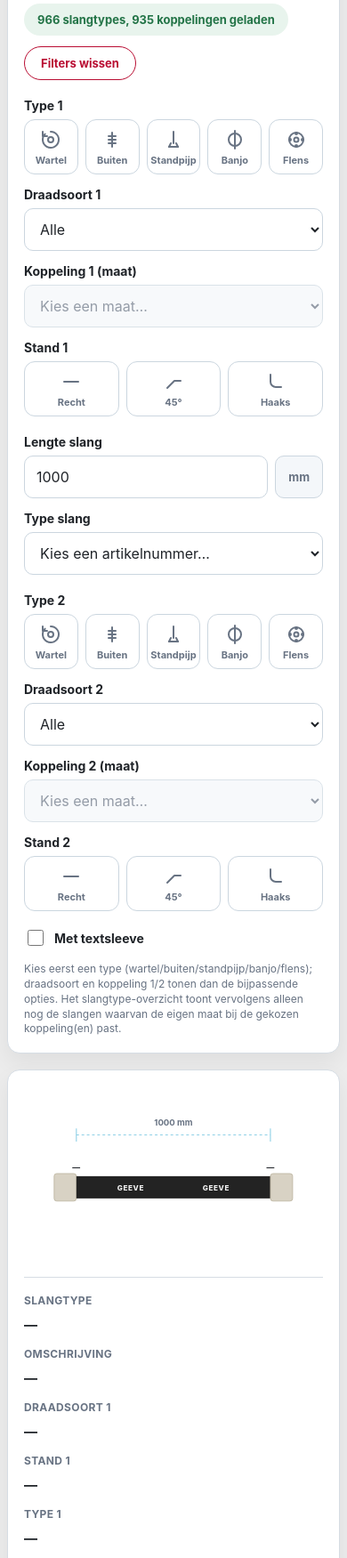
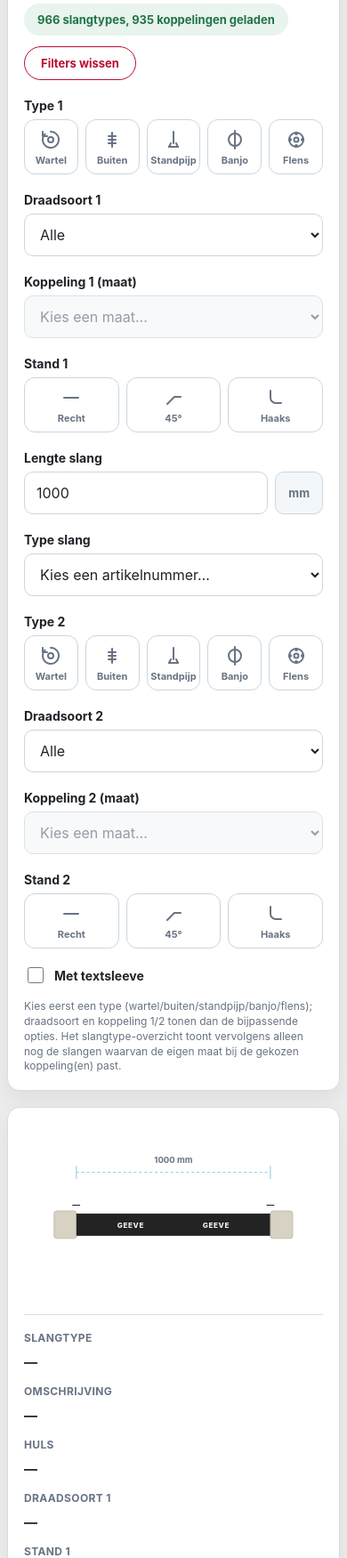
Before and after one commit to MadPatrick/Geeve_selectors, a PHP site: page /hose-configurator/index.php in a window 390 px wide. Shown: the part 291-2042 px from the top of the page at 89% size. Run offline with PHP 8.4, Linux system fonts and the light colour scheme.

Commit message:
Align Lengte/Type slang with Draadsoort/Koppeling rows; show Huls for the picked hose
- Restructured config-grid from three independent flex columns to a
  real CSS grid with explicit row/column placement per field (gc-N/
  gr-N utility classes), so "Lengte slang" lines up with Draadsoort
  1/2 and "Type slang" lines up with Koppeling 1/2 (maat) regardless
  of how many rows the Type/Stand icon buttons wrap to - a row's
  height is shared across all three columns automatically, which a
  fixed-height spacer couldn't guarantee at every viewport width.
  Mobile (<=980px) resets every field to grid-column 1 / grid-row
  auto, so it still stacks in the original top-to-bottom reading
  order per side.
- artikelnummers.csv already carries the hose's own 2delig_1/2delig_2
  Huls (+ Persmaat) columns; loadHoseRows() now reads them into each
  hose's `huls` list and the summary shows them under a new "Huls"
  row once a slangtype is selected. The source data doesn't link a
  specific Huls slot to a specific koppeling choice, so when a hose
  has two Huls options both are listed (with their Persmaat) rather
  than guessing one.

Co-Authored-By: Claude Sonnet 5 <noreply@anthropic.com>
Claude-Session: https://claude.ai/code/session_01VM1XPAn6WA5fdYeBghT53z

```diff
--- a/hose-configurator/assets/selector.js
+++ b/hose-configurator/assets/selector.js
@@ -222,10 +222,22 @@
         };
     }
 
+    // Huls (pershuls) hoort bij de slang zelf, niet bij een specifieke
+    // koppelingkeuze - de brondata koppelt een huls niet aan een specifieke
+    // draadsoort/maat. Een slang heeft 0, 1 of 2 hulsopties; toon ze allemaal
+    // zodat er niet geraden hoeft te worden welke van de twee van toepassing is.
+    function hulsText(hose) {
+        if (!hose || !Array.isArray(hose.huls) || hose.huls.length === 0) return '—';
+        return hose.huls
+            .map((h) => (h.persmaat ? `${h.code} (persmaat ${h.persmaat} mm)` : h.code))
+            .join('; ');
+    }
+
     function renderSummary(sel, hose, art1, art2, lengte, textsleeve) {
         const rows = [
             ['Slangtype', hose ? hose.artnr : '—'],
             ['Omschrijving', hose && hose.artnm ? hose.artnm : '—'],
+            ['Huls', hulsText(hose)],
             ['Draadsoort 1', sel.draadsoort1 ? capitalize(sel.draadsoort1) : '—'],
             ['Stand 1', sel.stand1 ? STAND_LABEL[sel.stand1] : '—'],
             ['Type 1', sel.type1 ? TYPE_LABEL[sel.type1] : '—'],
--- a/hose-configurator/assets/style.css
+++ b/hose-configurator/assets/style.css
@@ -150,7 +150,13 @@ input:focus, select:focus { border-color: var(--accent); box-shadow: 0 0 0 3px r
 select:disabled { background: var(--soft); color: var(--muted); cursor: not-allowed; }
 
 .config-grid { display: grid; grid-template-columns: minmax(0, 1fr) minmax(240px, 1.2fr) minmax(0, 1fr); gap: 20px; align-items: start; }
-.config-middle, .config-column { display: flex; flex-direction: column; gap: 14px; }
+.gc-1 { grid-column: 1; }
+.gc-2 { grid-column: 2; }
+.gc-3 { grid-column: 3; }
+.gr-1 { grid-row: 1; }
+.gr-2 { grid-row: 2; }
+.gr-3 { grid-row: 3; }
+.gr-4 { grid-row: 4; }
 
 .stand-icon-group { display: flex; flex-wrap: wrap; gap: 8px; }
 .stand-icon {
@@ -243,6 +249,8 @@ select:disabled { background: var(--soft); color: var(--muted); cursor: not-allo
     }
     .header-home-button svg { width: 18px; height: 18px; }
     .config-grid { grid-template-columns: 1fr; }
+    .gc-1, .gc-2, .gc-3 { grid-column: 1; }
+    .gr-1, .gr-2, .gr-3, .gr-4 { grid-row: auto; }
 }
 
 @media (max-width: 620px) {
--- a/hose-configurator/index.php
+++ b/hose-configurator/index.php
@@ -138,11 +138,23 @@ function loadHoseRows(?string $csvFile, array &$errors): array
             continue;
         }
 
+        $huls = [];
+        foreach ([1, 2] as $number) {
+            $hulsCode = getColumn($row, '2delig_' . $number . ' - Huls');
+            if ($hulsCode !== '') {
+                $huls[] = [
+                    'code'     => $hulsCode,
+                    'persmaat' => getColumn($row, '2delig_' . $number . ' - Persmaat (mm)'),
+                ];
+            }
+        }
+
         $rows[] = [
             'artnr'    => $articleNumber,
             'artnm'    => getColumn($row, 'artnm'),
             'werkdruk' => getColumn($row, 'Werkdruk (bar)'),
             'maat'     => hoseMaat($articleNumber),
+            'huls'     => $huls,
         ];
     }
 
@@ -318,61 +330,56 @@ $dataLabel = $loadErrors === []
         </div>
 
         <div class="config-grid">
-            <div class="config-column">
-                <div class="field">
+            <div class="field gc-1 gr-1">
                 <span>Type 1</span>
                 <div id="type1" class="stand-icon-group" role="group" aria-label="Type koppeling 1">
                     <?= typeButtonsHtml() ?>
                 </div>
             </div>
-                <label class="field" for="draadsoort1">
+            <label class="field gc-1 gr-2" for="draadsoort1">
                 <span>Draadsoort 1</span>
                 <select id="draadsoort1"></select>
             </label>
-                <label class="field" for="koppeling1">
+            <label class="field gc-1 gr-3" for="koppeling1">
                 <span>Koppeling 1 (maat)</span>
                 <select id="koppeling1" disabled></select>
             </label>
-                <div class="field">
+            <div class="field gc-1 gr-4">
                 <span>Stand 1</span>
                 <div id="stand1" class="stand-icon-group" role="group" aria-label="Stand koppeling 1">
                     <?= standButtonsHtml() ?>
                 </div>
             </div>
-            </div>
 
-            <div class="config-middle">
-                <label class="field" for="lengte">
+            <label class="field gc-2 gr-2" for="lengte">
                 <span>Lengte slang</span>
                 <div class="lengte-input">
                     <input id="lengte" type="number" inputmode="numeric" min="1" step="1" value="1000">
                     <span class="lengte-unit">mm</span>
                 </div>
             </label>
-                <label class="field" for="slangtype">
+            <label class="field gc-2 gr-3" for="slangtype">
                 <span>Type slang</span>
                 <select id="slangtype">
                     <option value="">Kies een artikelnummer&hellip;</option>
                 </select>
             </label>
-            </div>
 
-            <div class="config-column">
-                <div class="field">
+            <div class="field gc-3 gr-1">
                 <span>Type 2</span>
                 <div id="type2" class="stand-icon-group" role="group" aria-label="Type koppeling 2">
                     <?= typeButtonsHtml() ?>
                 </div>
             </div>
-                <label class="field" for="draadsoort2">
+            <label class="field gc-3 gr-2" for="draadsoort2">
                 <span>Draadsoort 2</span>
                 <select id="draadsoort2"></select>
             </label>
-                <label class="field" for="koppeling2">
+            <label class="field gc-3 gr-3" for="koppeling2">
                 <span>Koppeling 2 (maat)</span>
                 <select id="koppeling2" disabled></select>
             </label>
-                <div class="field">
+            <div class="field gc-3 gr-4">
                 <span>Stand 2</span>
                 <div id="stand2" class="stand-icon-group" role="group" aria-label="Stand koppeling 2">
                     <?= standButtonsHtml() ?>
```
Lines whose indentation alone changed are shown as unchanged.
